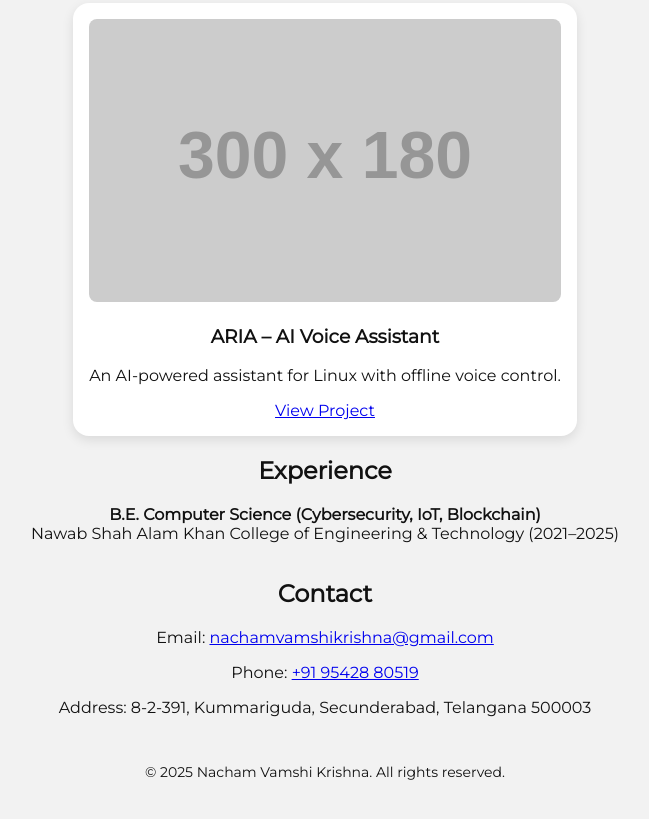
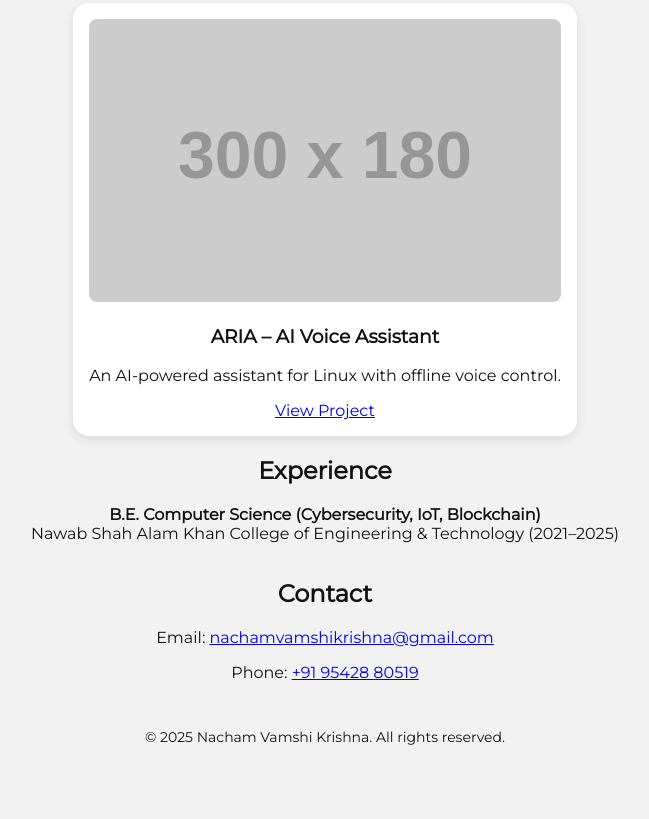
Before and after one commit to v-k-19/protfolio, a plain HTML site: page index.html in a window 1280 px wide. Shown: the part 652-1471 px from the top of the page, without its empty margins (315-964 px from the left). Drawn offline with Linux system fonts and the light colour scheme; placeholder pictures from the web are drawn by us.

Commit message:
Update index.html

```diff
--- a/index.html
+++ b/index.html
@@ -82,7 +82,6 @@
     <h2>Contact</h2>
     <p>Email: <a href="mailto:nachamvamshikrishna@gmail.com">nachamvamshikrishna@gmail.com</a></p>
     <p>Phone: <a href="tel:+919542880519">+91 95428 80519</a></p>
-    <p>Address: 8-2-391, Kummariguda, Secunderabad, Telangana 500003</p>
   </section>
 
   <footer>
```
